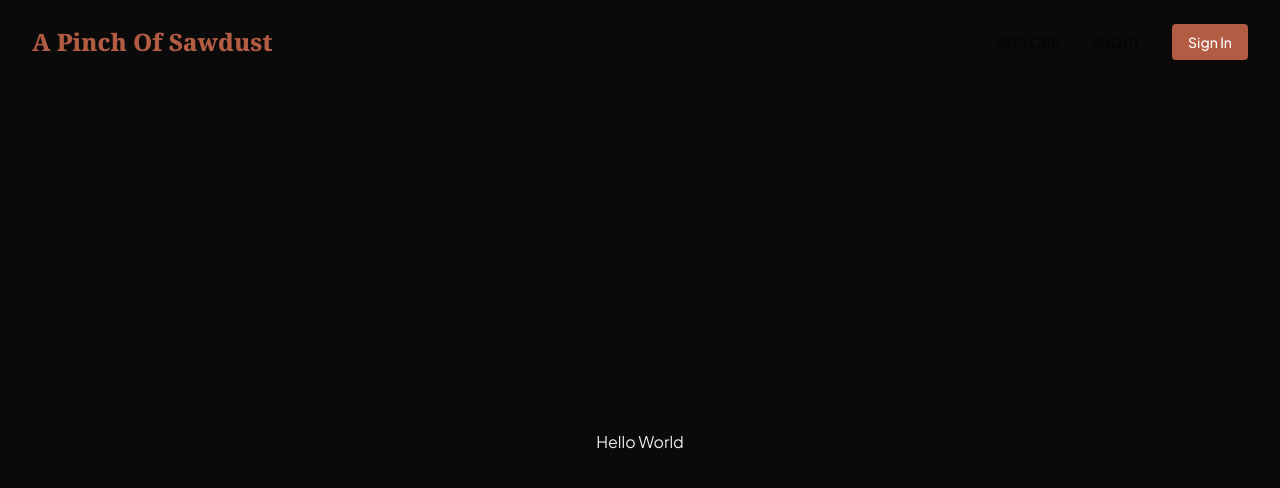
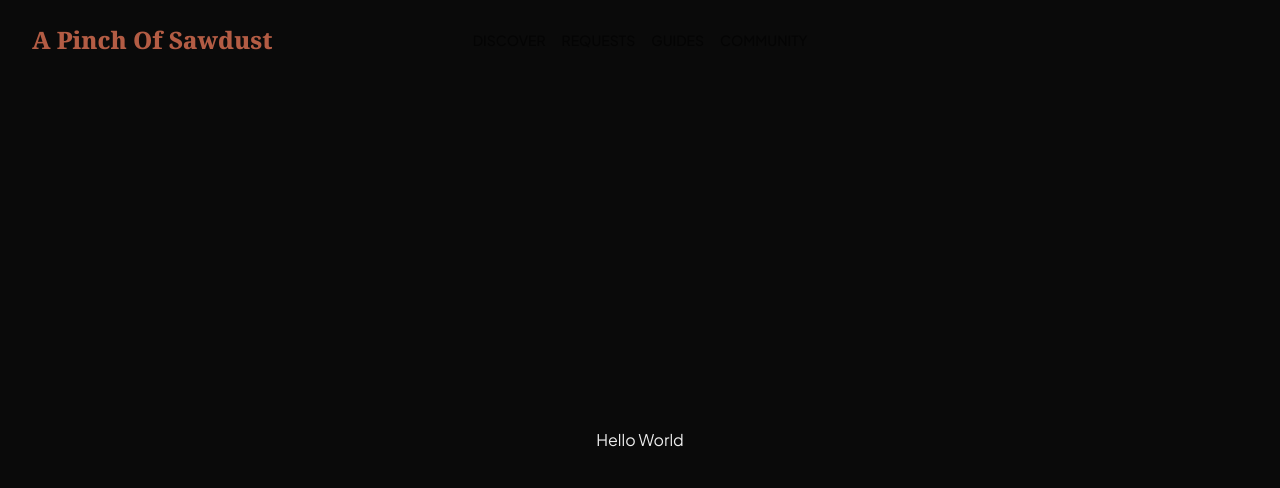
Before and after one commit to williamalowe/pinchofsawdust, a Next.js app: page / in a window 1280 px wide. Shown: the top 488 px of the page. Built offline with nearby package versions, Linux system fonts and the light colour scheme.

Commit message:
feat: add auth header links

```diff
--- a/components/features/Header.tsx
+++ b/components/features/Header.tsx
@@ -3,6 +3,7 @@
 import Link from "next/link";
 import Logo from "../ui/Logo";
 import { useState } from "react";
+import { usePathname } from "next/navigation";
 
 const links = [
     {
@@ -39,13 +40,33 @@ const links = [
 
 const Header = () => {
     // todo: move to usecontext for auth state
-  const [isAuth, setIsAuth] = useState(false);
+  const [isAuth, setIsAuth] = useState(true);
+
+  const pathname = usePathname();
 
   return isAuth ? (
-    <div className="flex py-6">
-      <Link href={"/"}>
+    <div className="flex items-center justify-center py-6">
+      <Link href={"/"} className="flex-1">
         <Logo />
       </Link>
+      <div className="flex items-center justify-center flex-1 gap-4">
+      {
+        links.map((link) => {
+            if (link.authReq) {
+                return (
+                    <div key={link.name} className="flex flex-col justify-center">
+                        <Link href={link.ref} className={`${pathname === link.ref ? 'text-(--color-primary) underline' : 'text-black/60 hover:text-(--color-primary) transition-colors'} text-sm font-medium uppercase`}>
+                            {link.name}
+                        </Link>
+                    </div>
+                )
+            }
+        })
+      }
+      </div>
+      <div className="flex-1">
+
+      </div>
     </div>
   ) : (
     <div className="flex items-center py-6">
```
